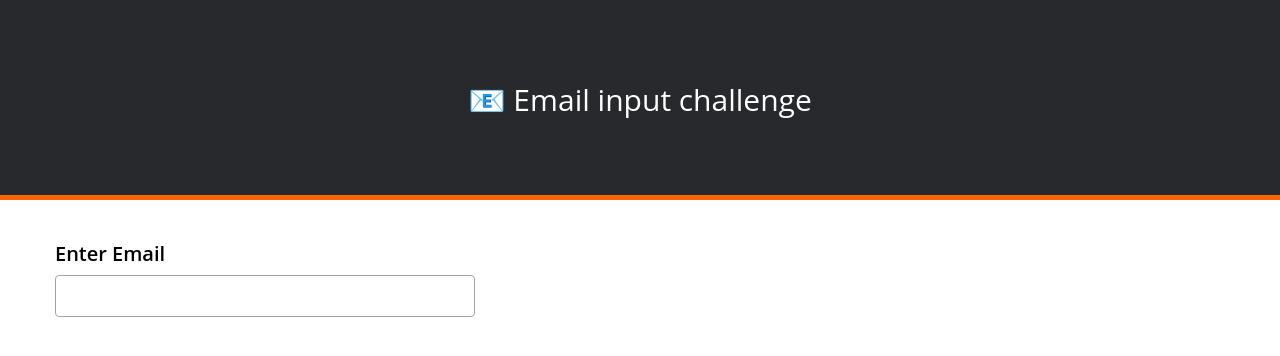
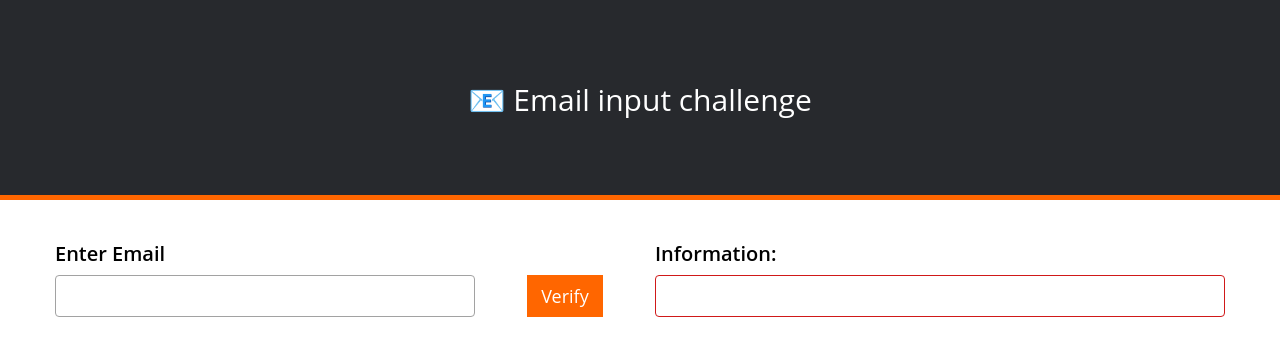
Before and after one commit to ryansemple/EmailInput, a React (Create React App) app: page / in a window 1280 px wide. Shown: the top 356 px of the page. Built offline with nearby package versions, Linux system fonts and the light colour scheme.

Commit message:
lots of improvements

```diff
--- a/src/components/InformationDisplay.tsx
+++ b/src/components/InformationDisplay.tsx
@@ -1,4 +1,5 @@
 import React from "react";
+import Label from "./form/Label";
 
 interface IInformationDisplay {
 	emailMessage?: string
@@ -6,14 +7,13 @@ interface IInformationDisplay {
 
 const InformationDisplay = (props: IInformationDisplay) => (
 	<>
-		<label className="block float_left">
-			Information:
-		</label>
+		<Label
+			className="block float_left"
+			text="Information:"
+		/>
 		<p
 			className="error margin_bottom_20 block float_left full_width">
-		{
-			props.emailMessage ? props.emailMessage : null
-		}
+			{props.emailMessage}
 		</p>
 	</>
 )
--- a/src/components/MainContent.tsx
+++ b/src/components/MainContent.tsx
@@ -4,10 +4,12 @@ import EmailSuggestions from "./Suggestions2";
 import Label from "./form/Label";
 import axios, { AxiosError } from "axios";
 import { KickBoxResponse } from "../repository/Kickbox";
+import { brandOrange } from "../styles/sass.scss";
+import InformationDisplay from "./InformationDisplay";
 
-interface IMainContentProps {}
+const serverDomainUrl: string = "http://localhost:3001";
 
-const MainContent = (props: IMainContentProps) =>
+const MainContent = (props: {}) =>
 {
 	const [email, setEmail] = useState("");
 	const [emailIsVerified, setEmailIsVerified] = useState(false);
@@ -17,18 +19,13 @@ const MainContent = (props: IMainContentProps) =>
 	{
 		axios.get
 		(
-			`http://localhost:3001/VerifyEmail?email=${email}`
+			`${serverDomainUrl}/VerifyEmail?email=${email}`
 		)
 		.then((response: KickBoxResponse) =>
 		{
 			const successfullySent: boolean = response.data.success;
 			setEmailIsVerified(successfullySent);
 			setEmailMessage(successfullySent ? "" : response.data.reason);
-
-			// this.setState({
-			// 	isEmailVerified: successfullySent,
-			// 	emailMessage: successfullySent ? "" : response.data.reason
-			// })
 		})
 		.catch((error: AxiosError) =>
     {
@@ -52,29 +49,31 @@ const MainContent = (props: IMainContentProps) =>
 							/>
 						</div>
 						<div className="col-sm-6">
-								{/* <label className="block">
-									&nbsp;
-								</label> */}
 								<Label
 									className="block"
 									text="&nbsp;"
 								/>
-								{/* <button
+								<button
 									onClick={checkEmail}
 									disabled={(
-										this.state.emailMessage !== null &&
-										this.state.emailMessage !== undefined &&
-										this.state.emailMessage !== "" &&
-										this.state.emailMessage.length > 0
+										emailMessage !== null &&
+										emailMessage !== undefined &&
+										emailMessage !== "" &&
+										emailMessage.length > 0
 									)}
 									style={{
-										background: this.state.isEmailVerified ? "green" : "#FF6600"
+										background: emailIsVerified ? "green" : brandOrange
 									}}
 									className="Button">
-									{this.state.isEmailVerified ? "Verified!" : "Verify"}
-								</button> */}
+									{emailIsVerified ? "Verified!" : "Verify"}
+								</button>
 							</div>
 					</div>
+				</div>
+				<div className="col-sm-12 float_left">
+					<InformationDisplay
+						emailMessage={emailMessage}
+					/>
 				</div>
 			</div>
 		</div>
--- /dev/null
+++ b/src/global.d.ts
@@ -0,0 +1,2 @@
+//This is needed for typescript to recognize scss files
+declare module '*.scss';
--- a/src/styles/sass.scss
+++ b/src/styles/sass.scss
@@ -35,3 +35,7 @@ $body-font-size: 18px;
 $body-font: $body-font-size $body-font-family;
 
 /* Font ---------------------------------------*/
+
+:export {
+	brandOrange: $brand-orange;
+}
```
